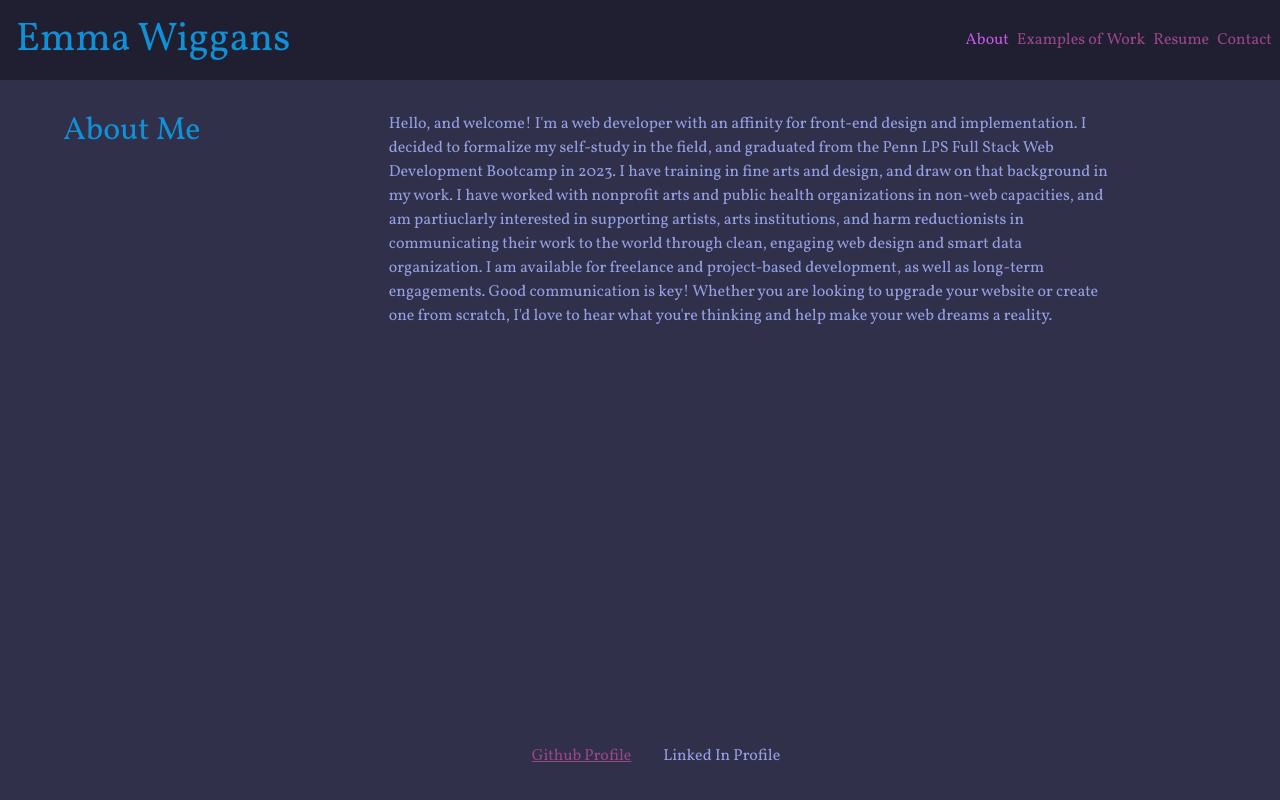
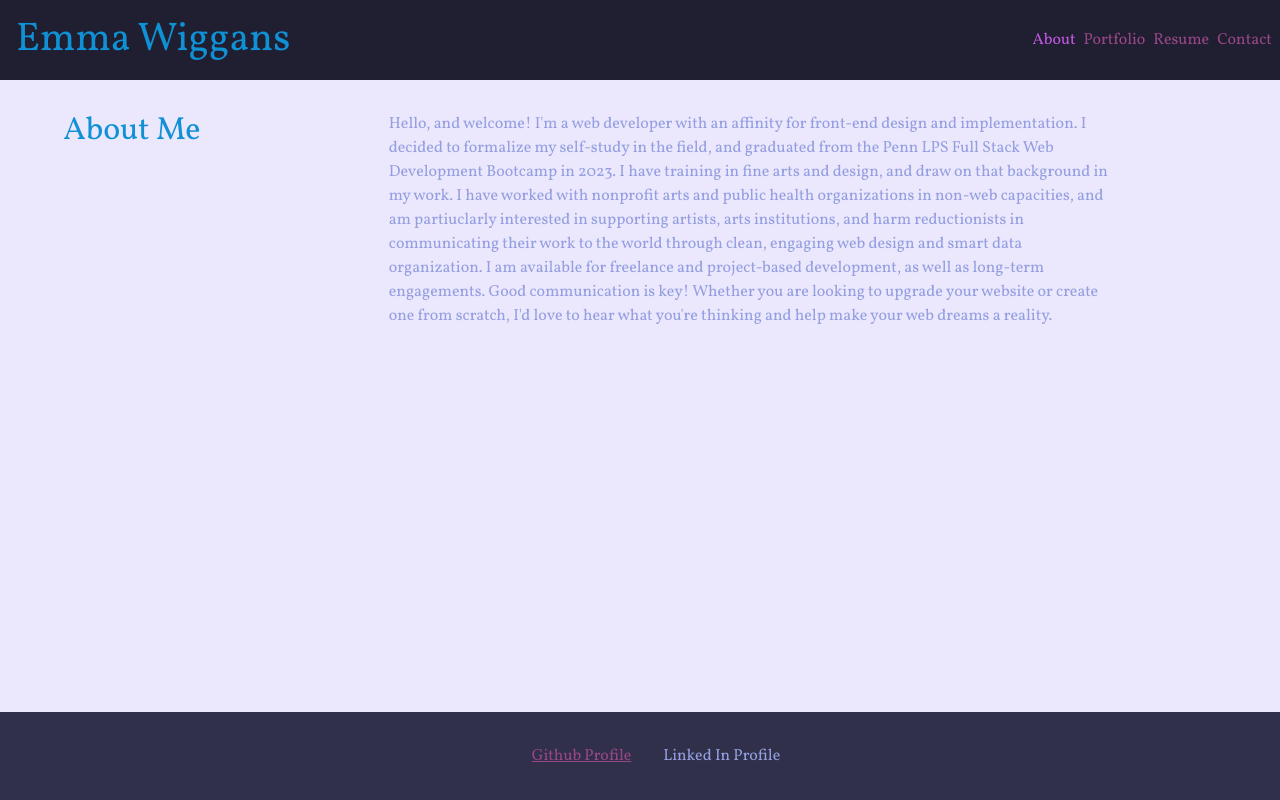
Before and after one commit to eawiggans/eaw-portfolio, a React (Create React App) app: page / in a window 1280 px wide. Built offline with nearby package versions, Linux system fonts and the light colour scheme.

Commit message:
footer tweaks

```diff
--- a/src/App.css
+++ b/src/App.css
@@ -8,7 +8,7 @@
 
 * {
     font-family: 'Vollkorn', serif;
-    background-color: var(--bg-blue-grey);
+    background-color: rgb(235, 231, 253);
     color: var(--blue-purp);
 }
 /* Navbar Styles */
@@ -114,8 +114,13 @@ img {
 
 .footer ul {
     list-style: none;
+    background-color: var(--bg-blue-grey);
 }
 
+.footer ul li {
+    background-color: var(--bg-blue-grey);
+}
 .footer-links a {
     color: var(--active-maroon) !important;
+    background-color: var(--bg-blue-grey);
 }
--- a/src/components/Navigation.js
+++ b/src/components/Navigation.js
@@ -25,7 +25,7 @@ function Navigation({ currentPage, handlePageChange }) {
               // Check to see if the currentPage is `Blog`, and if so we use the active link class from bootstrap. Otherwise, we set it to a normal nav-link
               className={currentPage === 'WorkExamples' ? 'nav-link active' : 'nav-link'}
             >
-              Examples of Work
+              Portfolio
             </a>
           </li>
           <li className="nav-item m-1">
```
